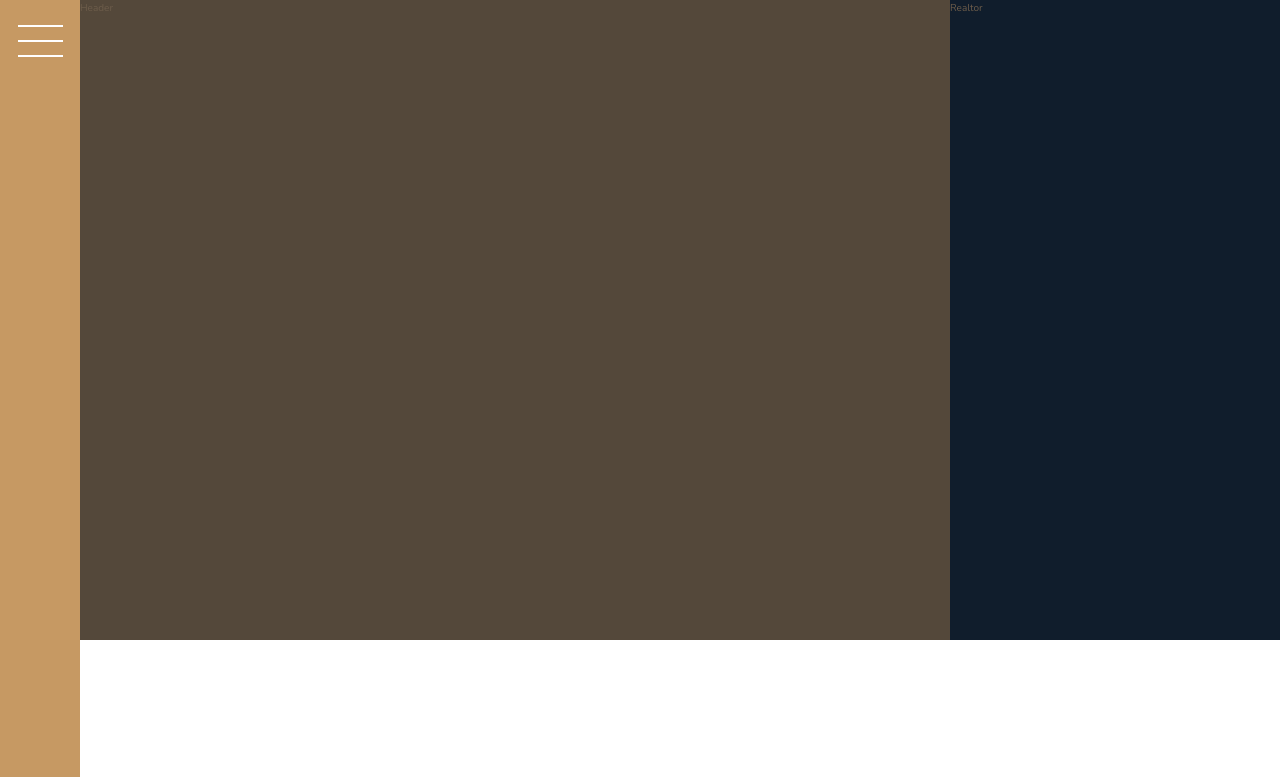
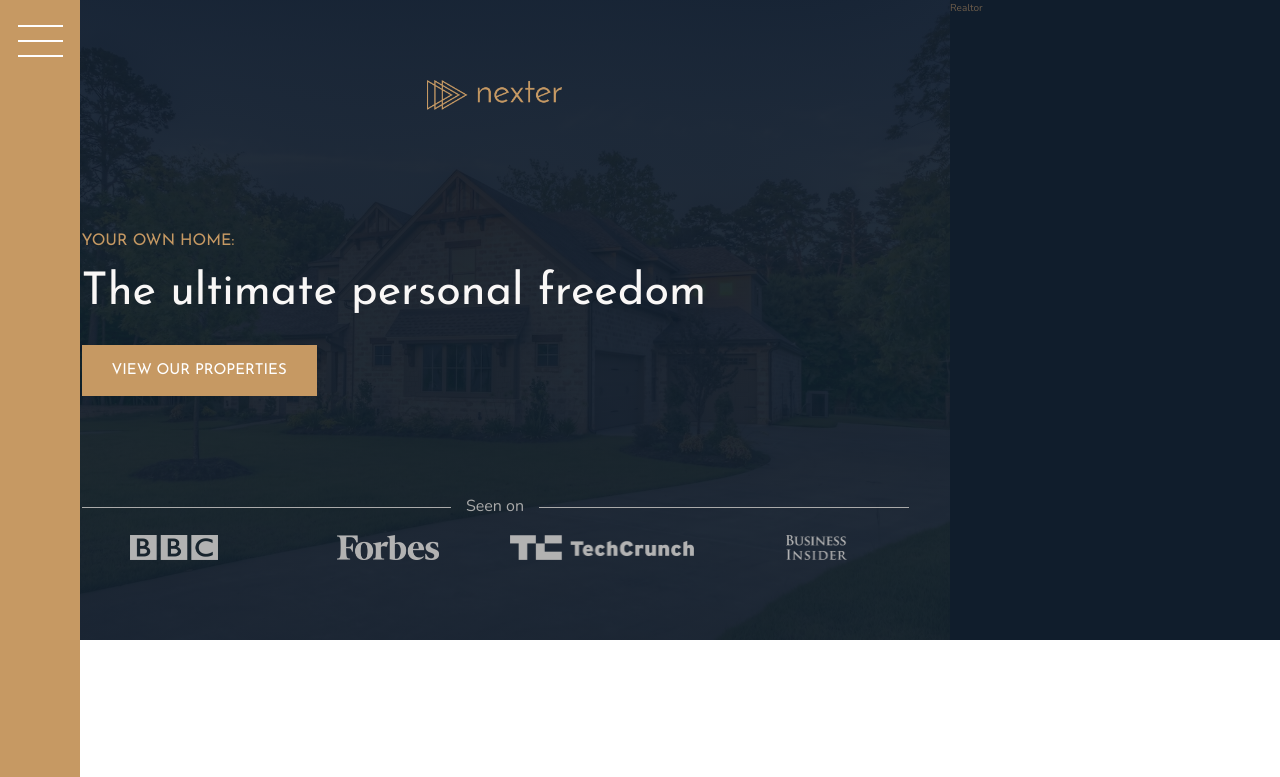
Before and after one commit to Debiddo618/nexter-sass, a website: page index.html in a window 1280 px wide. Shown: the top 777 px of the page. Drawn offline with nearby package versions, Linux system fonts and the light colour scheme.

Commit message:
created the header section

```diff
--- a/index.html
+++ b/index.html
@@ -20,7 +20,7 @@
     </div>
 
     <header class="header">
-      <!-- <img src="img/logo.png" alt="Nexter logo" class="header__logo" />
+      <img src="img/logo.png" alt="Nexter logo" class="header__logo" />
       <h3 class="heading-3">Your own home:</h3>
       <h1 class="heading-1">The ultimate personal freedom</h1>
       <button class="btn header__btn">View our properties</button>
@@ -30,8 +30,7 @@
         <img src="img/logo-forbes.png" alt="Seen on logo 2" />
         <img src="img/logo-techcrunch.png" alt="Seen on logo 3" />
         <img src="img/logo-bi.png" alt="Seen on logo 4" />
-      </div> -->
-      Header
+      </div>
     </header>
 
     <div class="realtors">
--- a/sass/_header.scss
+++ b/sass/_header.scss
@@ -1,4 +1,58 @@
 .header{
     background-color: $color-grey-dark-1;
     grid-column: full-start/col-end 6;
+    background-image: linear-gradient(rgba($color-secondary,.93),rgba($color-secondary,.93)), url(../img/hero.jpeg);
+    background-size: cover;
+    background-position: center;
+    padding: 8rem;
+    padding-left: 4rem;
+
+    display: grid;
+    grid-template-rows: 1fr min-content 6rem 1fr;
+    grid-template-columns: max-content;
+    grid-row-gap: 1.5rem;
+    justify-content: center;
+
+    &__logo{
+        height: 3rem;
+        justify-self: center;
+    }
+
+    &__btn{
+        align-self: flex-start;
+        justify-self: flex-start;
+    }
+
+    &__seenon-text{
+        display: grid;
+        grid-template-columns: 1fr max-content 1fr;
+        font-size: 1.6rem;
+        color: $color-grey-light-2;
+        gap: 1.5rem;
+        align-items: center;
+
+        &:before,
+        &:after{
+            content: '';
+            height: 1px;
+            display: block;
+            background-color: currentColor;
+
+        }
+    }
+
+    &__seenon-logos{
+        display: grid;
+        grid-template-columns: repeat(4,1fr);
+        grid-column-gap: 3rem;
+        justify-items: center;
+        // justify-content: center;
+
+
+        img{
+            height: 2.5rem;
+            filter: brightness(70%);
+        }
+    }
+
 }
--- a/sass/_typography.scss
+++ b/sass/_typography.scss
@@ -5,6 +5,9 @@
 
 .heading-1{
     @extend %heading;
+    font-size: 4.5rem;
+    color: $color-grey-light-1;
+    line-height: 1;
 
 }
 .heading-2{
```
Also changed, not shown: sass/main.css, 1 other file.
